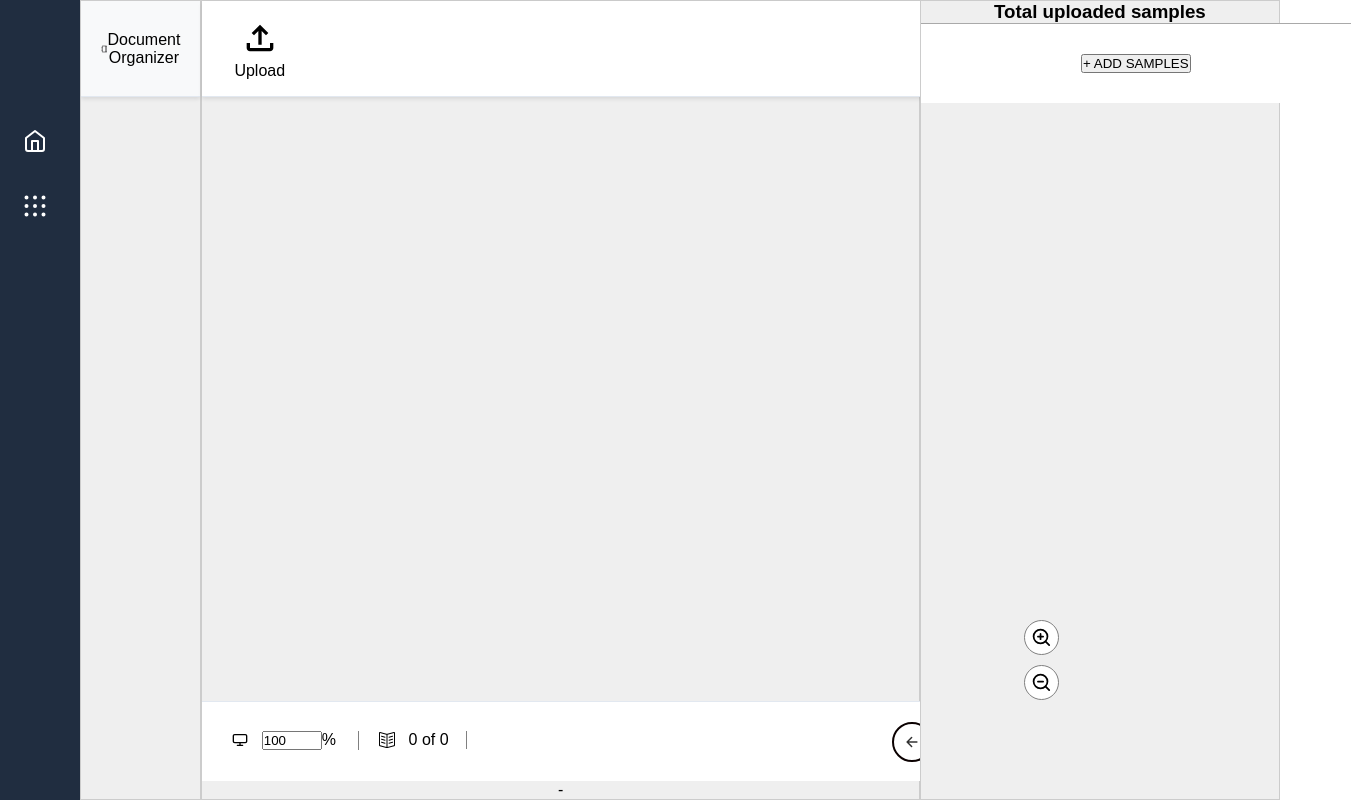
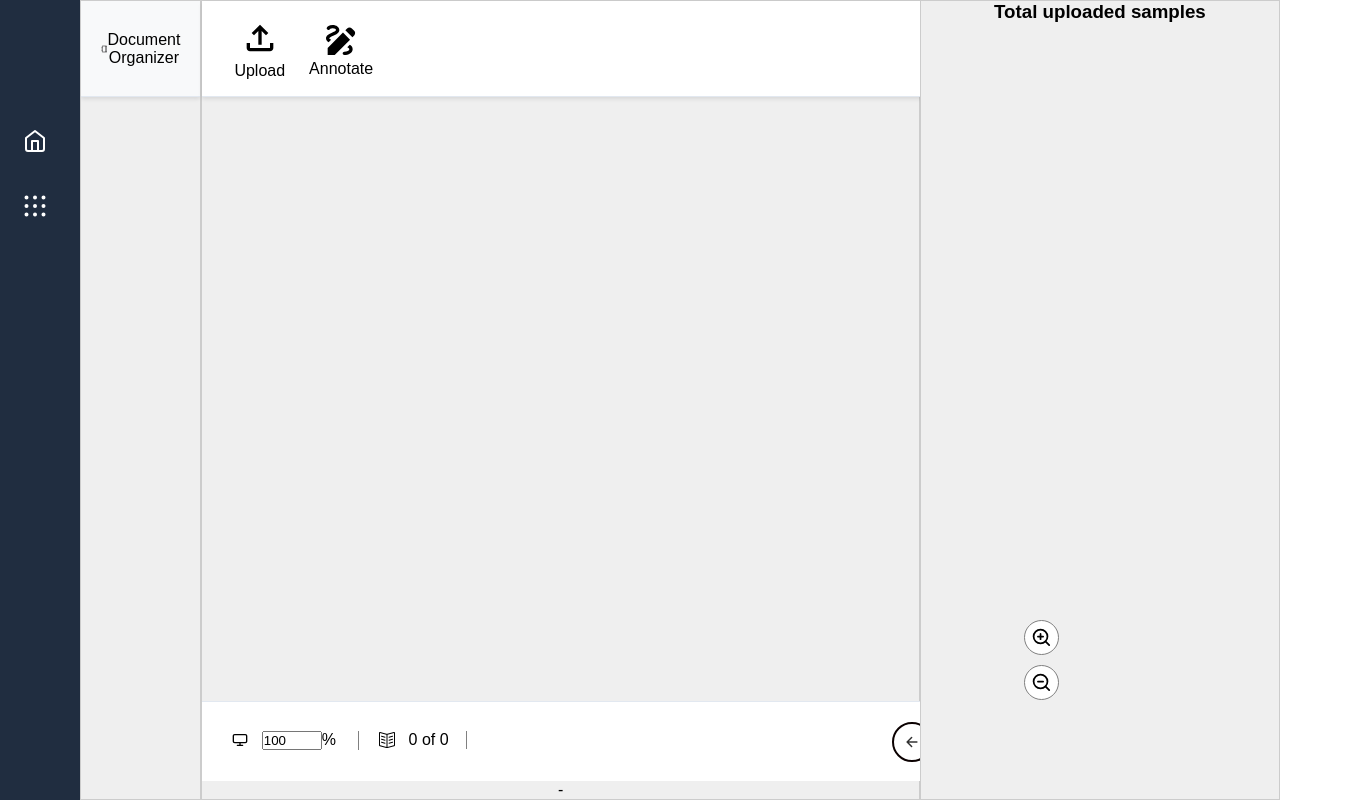
Before and after one commit to enjyashraf18/Annotation-tool, a React (Create React App) app: page / in a window 1280 px wide. Shown: the whole page, 1351 px wide, since content can reach past the window. Built offline with nearby package versions, Linux system fonts and the light colour scheme.

Commit message:
replacing add samples with annotate button

```diff
--- a/src/App.css
+++ b/src/App.css
@@ -484,3 +484,32 @@ width:100%;
   border-radius: 8px;
   box-shadow: 0 4px 8px 0 rgba(0, 0, 0, 0.2);
 }
+
+
+.fileUploadButton {
+  display: inline-flex;
+  flex-direction: column;
+  align-items: center;
+  cursor: pointer;
+  padding: 8px 12px;
+  background-color:white;
+  color: black;
+  border: none;
+  border-radius: 4px;
+  font-size: 16px;
+  transition: background-color 0.3s ease;
+}
+
+.annotate-button{
+  display: inline-flex;
+  flex-direction: column;
+  align-items: center;
+  cursor: pointer;
+  padding: 8px 12px;
+  background-color:white;
+  color: black;
+  border: none;
+  border-radius: 4px;
+  font-size: 16px;
+  transition: background-color 0.3s ease;
+}
--- a/src/App.js
+++ b/src/App.js
@@ -18,6 +18,8 @@ import DrawingApp from './components/DrawingApp';
 import SelectedAreaDisplay from './components/SelectedAreaDisplay';
 import AddSample from './components/AddSamples';
 import Samples from './components/Samples';
+import { MdDraw } from "react-icons/md";
+
 
 
 
@@ -269,6 +271,11 @@ function App() {
             <MdOutlineFileUpload size="2.5rem" />
             <span>Upload</span>
           </label>
+
+          <button className="annotate-button" onClick={handleAllowingAddSample}>
+            <MdDraw size="2.5rem" />
+            <span>Annotate</span>
+          </button>
         </header>
         <main className="App-main">
           {fileType === 'pdf' && (
--- a/src/components/Samples.jsx
+++ b/src/components/Samples.jsx
@@ -1,4 +1,7 @@
 import React from 'react';
+import { MdDraw } from "react-icons/md";
+
+
 
 const Samples = ({ samples, onEditSample, onDeleteSample, onAddSample }) => {
   if (!samples) {
@@ -25,9 +28,6 @@ const Samples = ({ samples, onEditSample, onDeleteSample, onAddSample }) => {
           </li>
         ))}
       </ul>
-      <footer className='sample-footer'>
-        <button onClick={onAddSample}>+ ADD SAMPLES</button>
-      </footer>
     </div>
   );
 };
```
